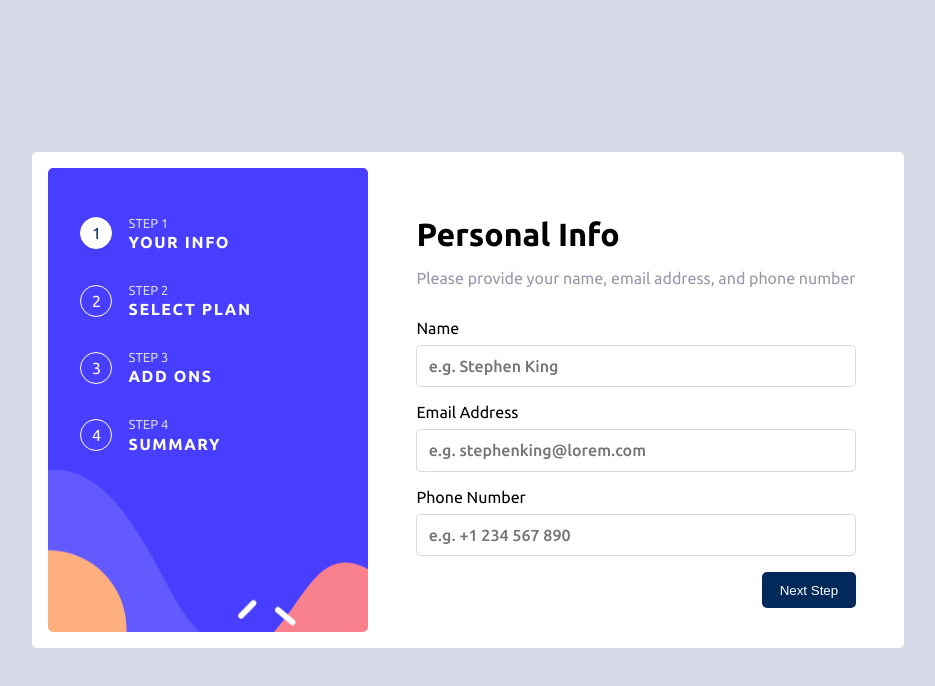
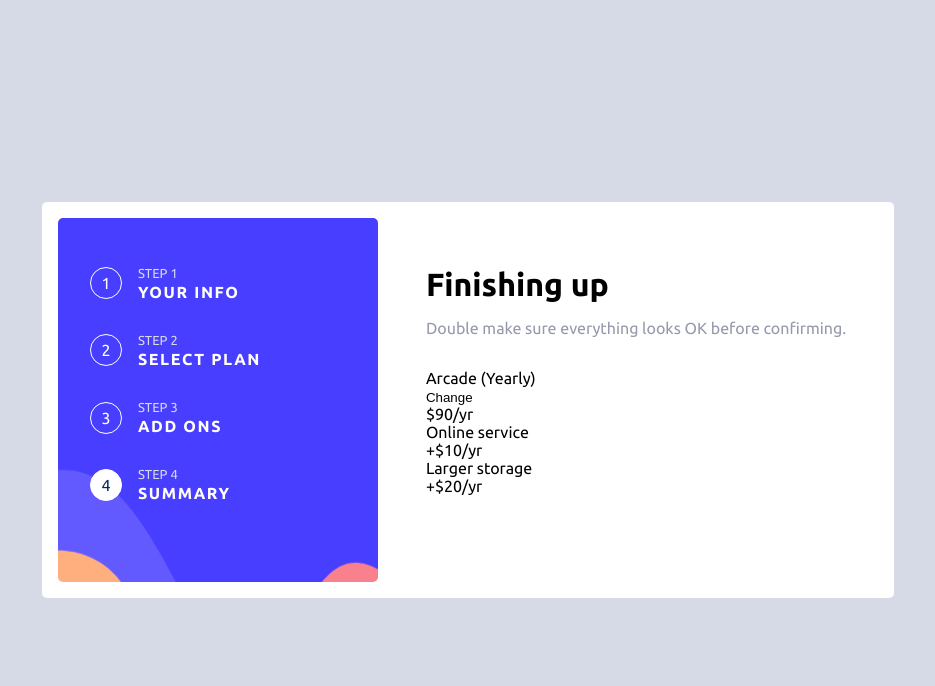
Before and after one commit to hamdi4-beep/multi-step-form, a React (Vite) app: page /multi-step-form/summary in a window 1280 px wide. Before the commit this address led to /multi-step-form/your-info. Shown: the top 686 px of the page, without its empty margins (172-1107 px from the left). Built offline with nearby package versions, Linux system fonts and the light colour scheme.

Commit message:
chore: created a summary component

```diff
--- a/src/App.tsx
+++ b/src/App.tsx
@@ -2,6 +2,7 @@ import { Navigate, Route, Routes, useLocation } from 'react-router'
 import YourInfo from './components/YourInfo'
 import SelectPlan from './components/SelectPlan'
 import AddOns from './components/AddOns'
+import Summary from './components/Summary'
 
 const steps = {
   'your-info': {
@@ -49,6 +50,7 @@ function App() {
             <Route path='/multi-step-form/your-info' element={<YourInfo />} />
             <Route path='/multi-step-form/select-plan' element={<SelectPlan />} />
             <Route path='/multi-step-form/add-ons' element={<AddOns />} />
+            <Route path='/multi-step-form/summary' element={<Summary />} />
             <Route path='*' element={<Navigate to='/multi-step-form/your-info' replace />} />
           </Routes>
         </div>
--- a/src/components/AddOns.tsx
+++ b/src/components/AddOns.tsx
@@ -41,7 +41,7 @@ function AddOns() {
 
             <div className="cta-btns">
                 <button onClick={() => navigate('/multi-step-form/select-plan')}>Go back</button>
-                <button className="cta-btn">Next Step</button>
+                <button className="cta-btn" onClick={() => navigate('/multi-step-form/summary')}>Next Step</button>
             </div>
         </div>
     )
--- /dev/null
+++ b/src/components/Summary.tsx
@@ -0,0 +1,31 @@
+function Summary() {
+    return (
+        <div className="page four">
+            <h1>Finishing up</h1>
+            <p>Double make sure everything looks OK before confirming.</p>
+
+            <div className="wrapper">
+                <div className="top-banner">
+                    <div className="plan-info">
+                        <p className="plan-title">Arcade (Yearly)</p>
+                        <button className="change-plan-btn">Change</button>
+                    </div>
+
+                    <p>$90/yr</p>
+                </div>
+
+                <div className="addon-info">
+                    <p>Online service</p>
+                    <p>+$10/yr</p>
+                </div>
+
+                <div className="addon-info">
+                    <p>Larger storage</p>
+                    <p>+$20/yr</p>
+                </div>
+            </div>
+        </div>
+    )
+}
+
+export default Summary
```
